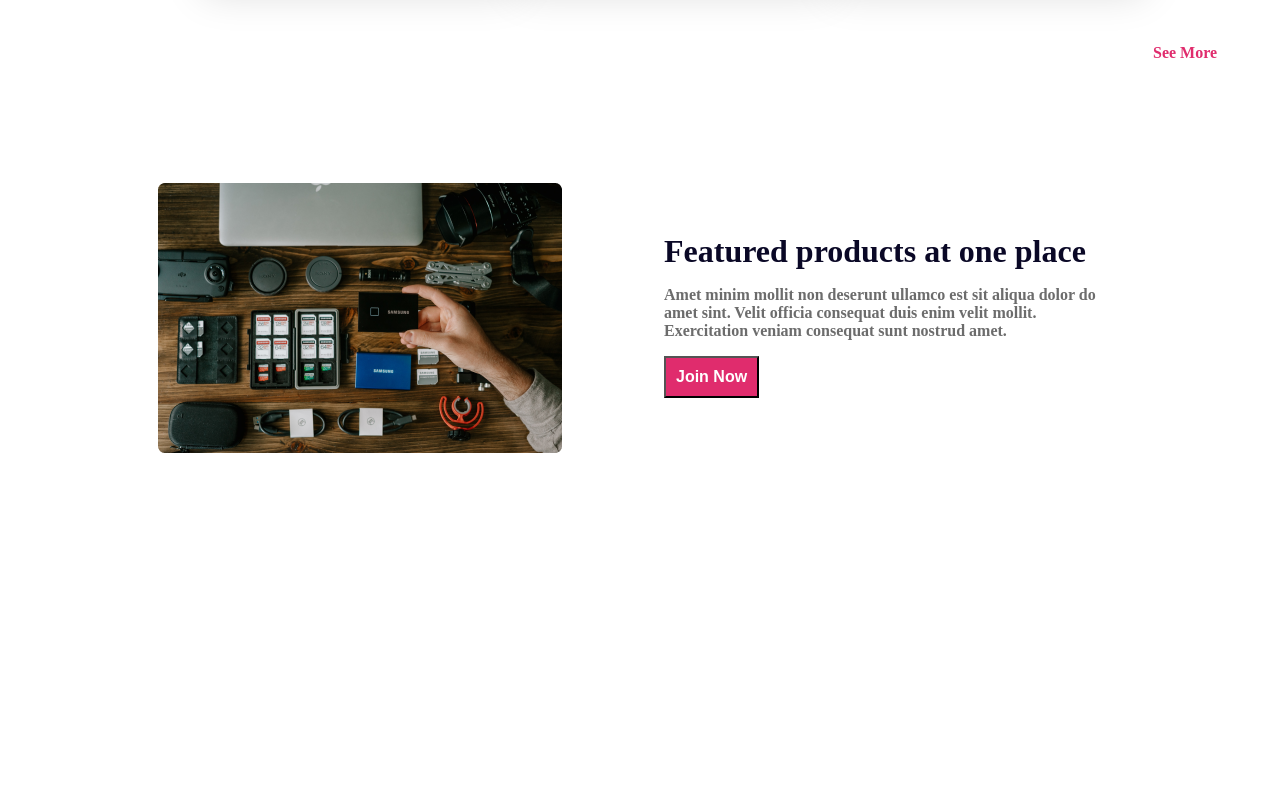
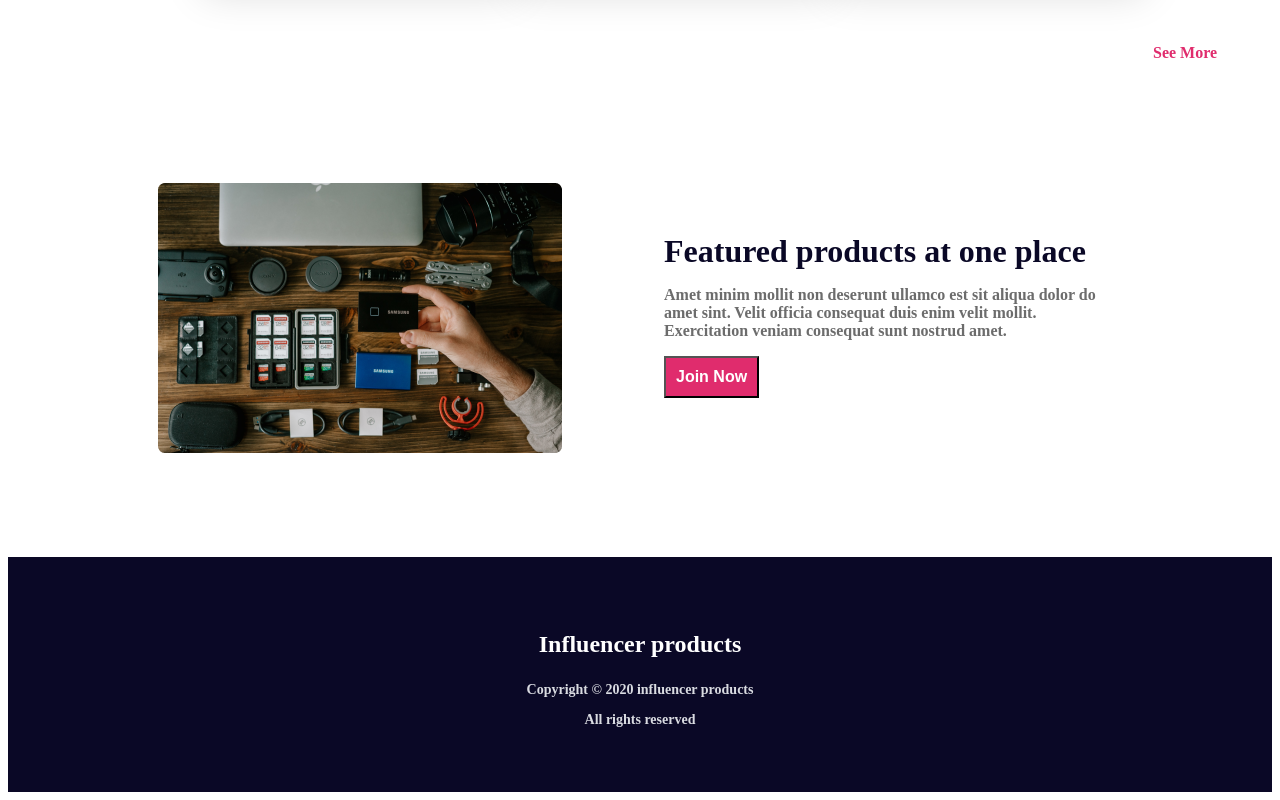
Before and after one commit to foysal2414/influencer-gear, a plain HTML site: page index.html in a window 1280 px wide. Shown: the part 1740-2540 px from the top of the page. Before the commit the page ends 2205 px from the top, so only its background shows below. Drawn offline with Linux system fonts and the light colour scheme.

Commit message:
influence gear footer section

```diff
--- a/index.html
+++ b/index.html
@@ -146,7 +146,11 @@
         </section>
     </main>
     <footer>
-
+        <div class="footer-container">
+            <h3 class="footer-title">Influencer products</h3>
+            <p class="footer-info">Copyright © 2020  influencer products</p>
+            <p class="footer-info">All rights reserved</p>
+        </div>
     </footer>
 </body>
 </html>
--- a/style.css
+++ b/style.css
@@ -168,3 +168,24 @@ header{
     font-size: 1rem;
     padding: 10px;
 }
+
+/* footer section */
+
+footer{
+    background-color:rgba(10, 8, 38, 1);
+}
+.footer-container{
+    text-align: center;
+    margin-top: 100px;
+    padding: 50px 0px;
+}
+.footer-title{
+    font-weight: 700;
+    font-size: 1.5rem;
+    color: #FFFFFF;
+}
+.footer-info{
+    font-weight: 700;
+    font-size: 14px;
+    color: rgba(217, 219, 225, 1);
+}
```
